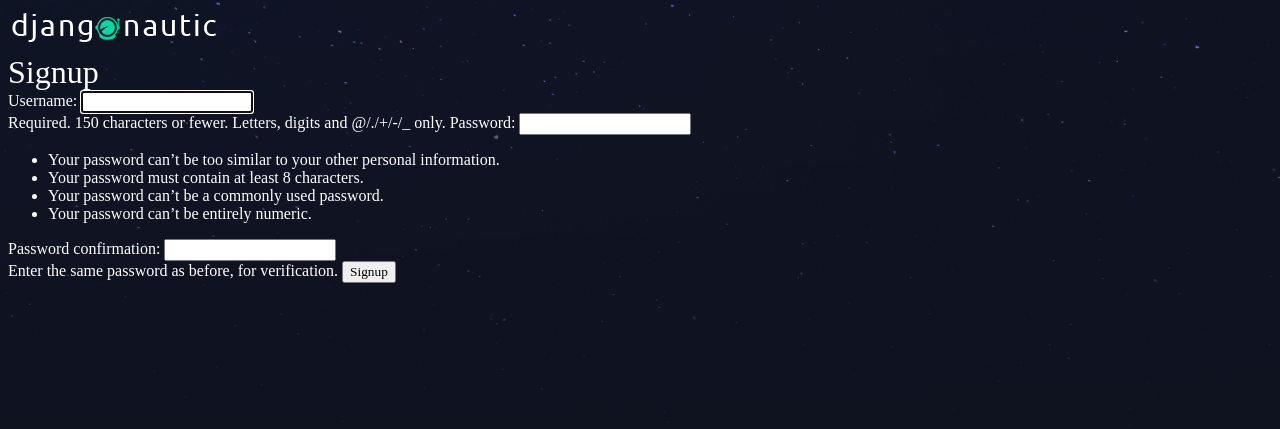
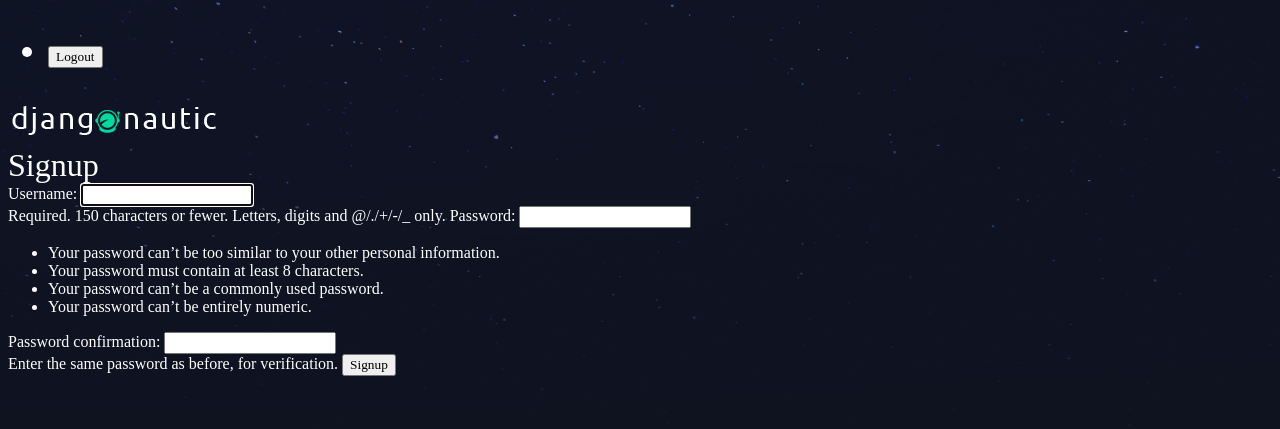
Before and after one commit to NeptuneRjo/djangonautic, a Django app: page /accounts/signup/ in a window 1280 px wide. Shown: the top 429 px of the page. Run offline with Django 4.2, Linux system fonts and the light colour scheme.

Commit message:
logging users out

```diff
--- a/accounts/urls.py
+++ b/accounts/urls.py
@@ -5,5 +5,6 @@ app_name = 'accounts'  # names the app for urls, i.e. accounts:signup for /accou
 
 urlpatterns = [
     path('signup/', views.signup_view, name='signup'),
-    path('login/', views.login_view, name='login')
+    path('login/', views.login_view, name='login'),
+    path('logout/', views.logout_view, name='logout'),
 ]
--- a/accounts/views.py
+++ b/accounts/views.py
@@ -1,6 +1,6 @@
 from django.shortcuts import render, redirect
 from django.contrib.auth.forms import UserCreationForm, AuthenticationForm
-from django.contrib.auth import login
+from django.contrib.auth import login, logout
 
 # Create your views here.
 
@@ -38,3 +38,10 @@ def login_view(request):
         form = AuthenticationForm()
 
     return render(request, 'accounts/login.html', {'form': form})
+
+
+def logout_view(request):  # use post request because a page is not being requested, an action is
+    if request.method == 'POST':
+        logout(request)
+
+        return redirect('articles:list')  # redirects to /articles/
--- a/templates/base_layout.html
+++ b/templates/base_layout.html
@@ -11,6 +11,20 @@
 	<body>
 		<div class="wrapper">
 			<h1>
+				<nav>
+					<ul>
+						<li>
+							<form
+								class="logout-link"
+								action="{% url 'accounts:logout' %}"
+								method="post"
+							>
+								{% csrf_token %}
+								<button type="submit">Logout</button>
+							</form>
+						</li>
+					</ul>
+				</nav>
 				<a href="{% url 'articles:list' %}"
 					><img src="{% static 'logo.png' %}"
 				/></a>
```
Also changed, not shown: db.sqlite3.
